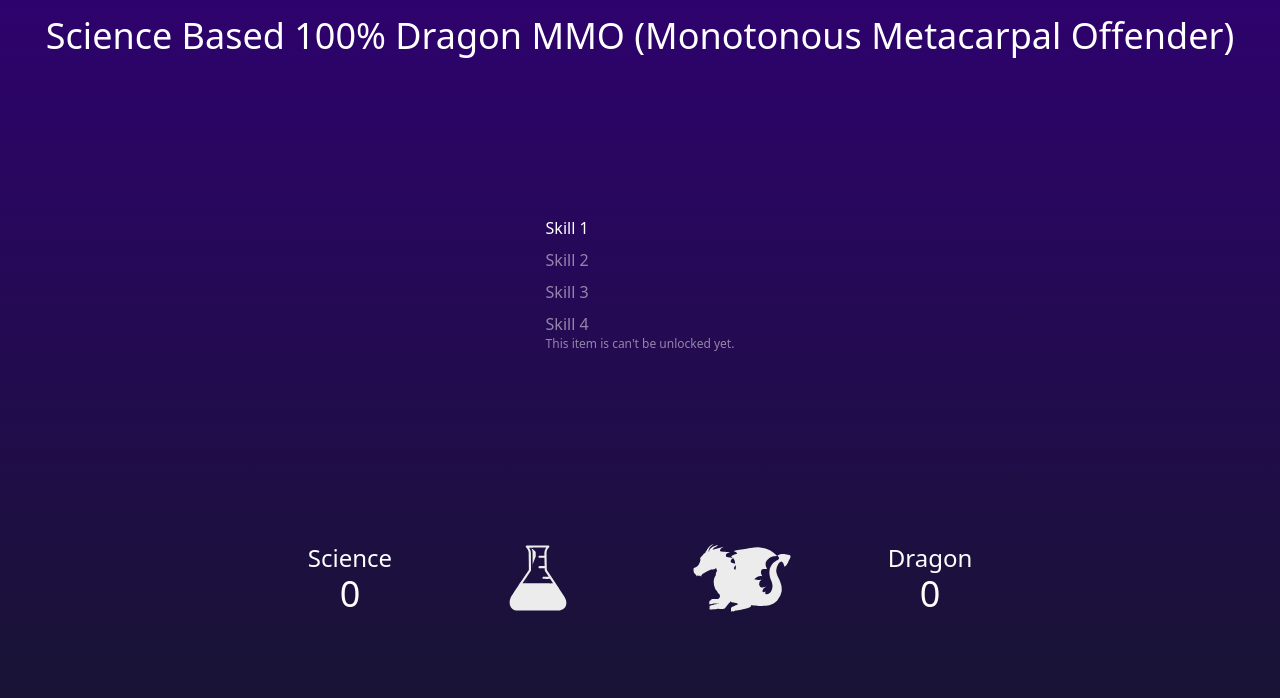
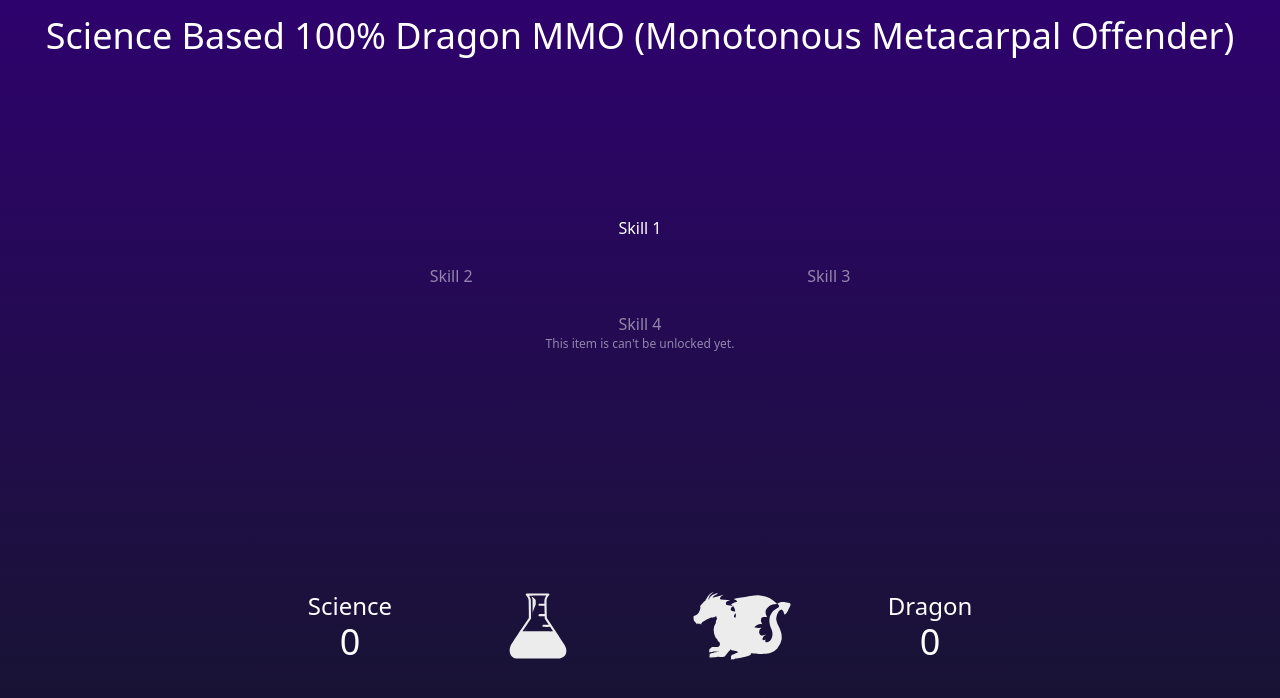
Before and after one commit to floomby/100-percent-dragon, a Next.js app: page / in a window 1280 px wide. Shown: the top 698 px of the page. Built offline with nearby package versions, Linux system fonts and the light colour scheme.

Commit message:
finish skill tree logic

```diff
--- a/src/components/TechTree.tsx
+++ b/src/components/TechTree.tsx
@@ -9,8 +9,37 @@ type Skill = {
   unlocked: boolean;
 };
 
+type Dependency = {
+  skill_id: number;
+  requires: number[];
+}
+
 export default function TechTree() {
   const [skillsData, setSkillsData] = React.useState<Skill[]>(skills);
+
+  // build css grid definition
+
+  const flattenedRequires: number[] = dependenciesData.flatMap((dep) => dep.requires);
+  const counts: Record<number, number> = flattenedRequires.reduce((acc: Record<number, number>, val) => {
+    acc[val] = (acc[val] || 0) + 1;
+    return acc;
+  }, {});
+
+  const mostOccurences = Math.max(...Object.values(counts));
+  const gridCols = (mostOccurences % 2 === 0) ? mostOccurences + 1 : mostOccurences;
+  const gridRows = skillsData.length;
+
+  const cssGridArray = []
+
+  for (let i = 0; i <= gridRows - 1; i++) {
+    const currentRow = []
+
+    for (let j = 0; j <= gridCols - 1; j++) {
+      currentRow.push(`a-${i}-${j}`)
+    }
+
+    cssGridArray.push(currentRow.join(" "))
+  }
 
   // Define function to update the unlocked property of a skill
   const handleSkillClick = (skillId: number): void => {
@@ -33,6 +62,8 @@ export default function TechTree() {
     skillsData.map((skill: Skill) => [skill.id, skill])
   );
 
+  const skillRows: Array<Dependency[]> = [];
+
   function renderSkill(skill: Skill) {
     // get ids of dependant skills
     const skillDependencies = dependenciesData.filter(
@@ -46,12 +77,66 @@ export default function TechTree() {
       ) ?? false;
 
     const buttonClasses: string[] = [
-      "text-left mb-2 ",
+      "block w-full text-center mb-2 ",
       skill.unlocked ? "opacity-100": "opacity-50"
     ]
 
+    function findMatchingDependencies(skill_id: number): Dependency[] {
+      // Get the dependencies for the skill_id
+      const requiredSkills = dependenciesData[skill_id]?.requires;
+
+      // Filter the dependencies array to find matches
+      const matchingDependencies = dependenciesData.filter(dependency => {
+        // Check if the dependency requires any of the required skills
+        const hasCommonSkill = dependency.requires.some(requiredSkill => requiredSkills?.includes(requiredSkill));
+
+        // Exclude dependencies that don't require any of the required skills
+        return dependency !== dependenciesData[skill_id] && hasCommonSkill;
+      });
+
+      // Add the matched object for the skill_id to the array
+      const matchedObject = dependenciesData[skill_id];
+      if (matchedObject) {
+        matchingDependencies.unshift(matchedObject);
+      }
+
+      return matchingDependencies.sort((a, b) => a.skill_id - b.skill_id);
+    }
+
+    const generatedSkillRow = findMatchingDependencies(skill.id)
+    const generatedSkillRowString = JSON.stringify(generatedSkillRow);
+    if (skillRows.map(row => JSON.stringify(row)).indexOf(generatedSkillRowString) < 0) {
+      skillRows.push(generatedSkillRow);
+    }
+    const rowIndex = findContainingArrayIndex(skill.id)
+
+    function findContainingArrayIndex(skillId: number) {
+      for (let i = 0; i < skillRows.length; i++) {
+        if (skillRows[i]?.some(item => item.skill_id === skillId)) {
+          return i;
+        }
+      }
+      return -1; // Skill ID not found in any array
+    }
+
+    let colPlacement = Math.floor(gridCols / 2);
+
+    const tempSkillRowIndex = skillRows[rowIndex]?.indexOf(dependenciesData[skill.id]!) ?? 0
+    if ( skillRows[rowIndex]?.length === 2) {
+      colPlacement = (tempSkillRowIndex === 0) ? 0: 2
+    } else if (skillRows[rowIndex]?.length === 3) {
+      colPlacement = tempSkillRowIndex
+    }
+
+    const skillItemStyle = {
+      gridArea: `a-${rowIndex}-${colPlacement}`,
+    }
+
     return (
-      <li key={skill.id}>
+      <li
+        key={skill.id}
+        style={skillItemStyle}
+      >
         <button
           className={buttonClasses.join("")}
           disabled={hasLockedDependencies}
@@ -64,6 +149,14 @@ export default function TechTree() {
     );
   }
 
+  // build style object for parent <ul></ul>
+  const parentStyle = {
+    display: "grid",
+    gridTemplateColumns: `repeat(${gridCols}, 1fr)`,
+    gridTemplateRows: `repeat(${gridRows}, 1fr)`,
+    gridTemplateAreas: `'${cssGridArray.join("' '")}'`
+  }
+
   // Render the top-level skill tree
-  return <ul>{skillsData.map((skill) => renderSkill(skill))}</ul>;
+  return <ul style={parentStyle}>{skillsData.map((skill) => renderSkill(skill))}</ul>;
 }
--- a/src/data/dependencies.json
+++ b/src/data/dependencies.json
@@ -1,4 +1,8 @@
 [
+  {
+    "skill_id": 0,
+    "requires": []
+  },
   {
     "skill_id": 1,
     "requires": [0]
```
